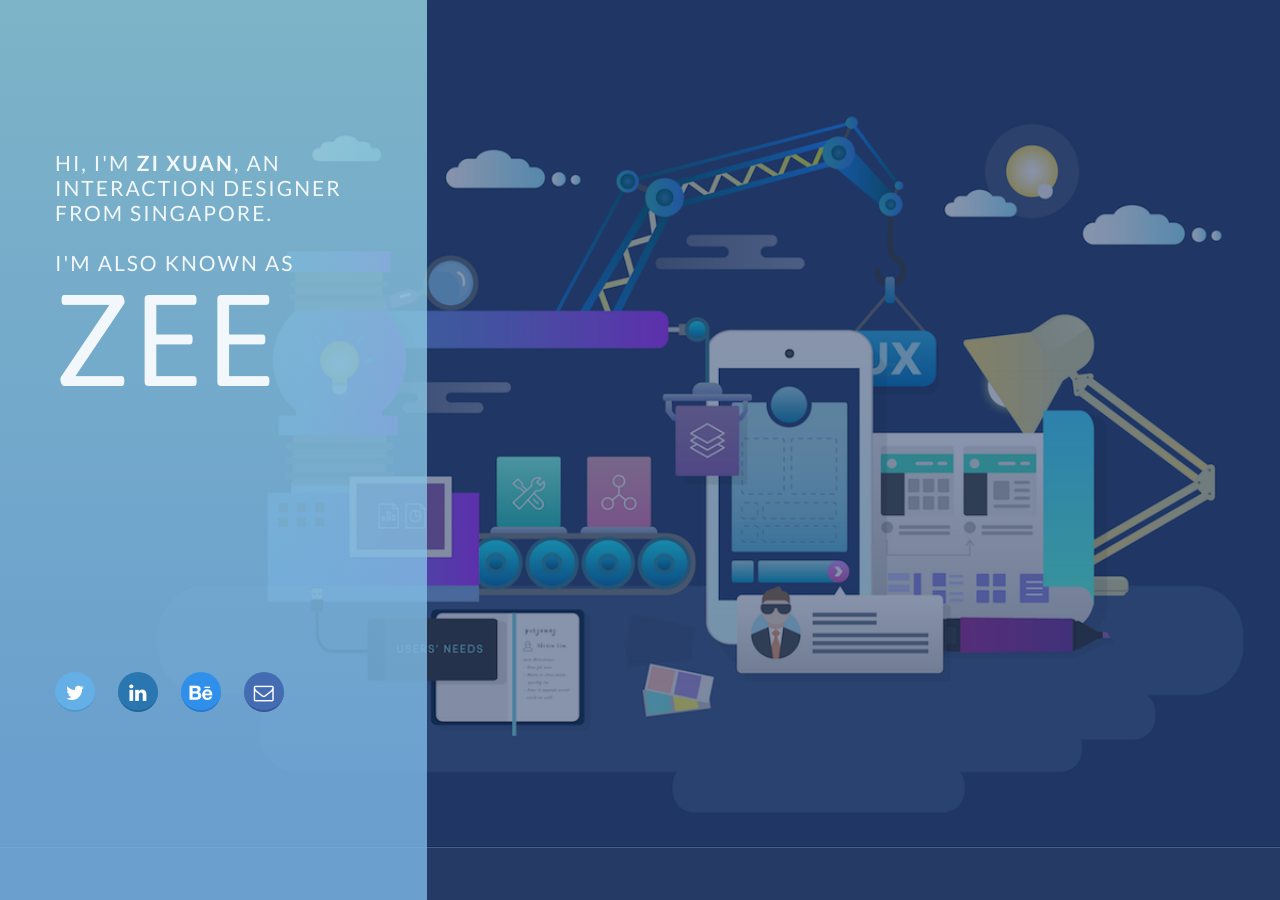
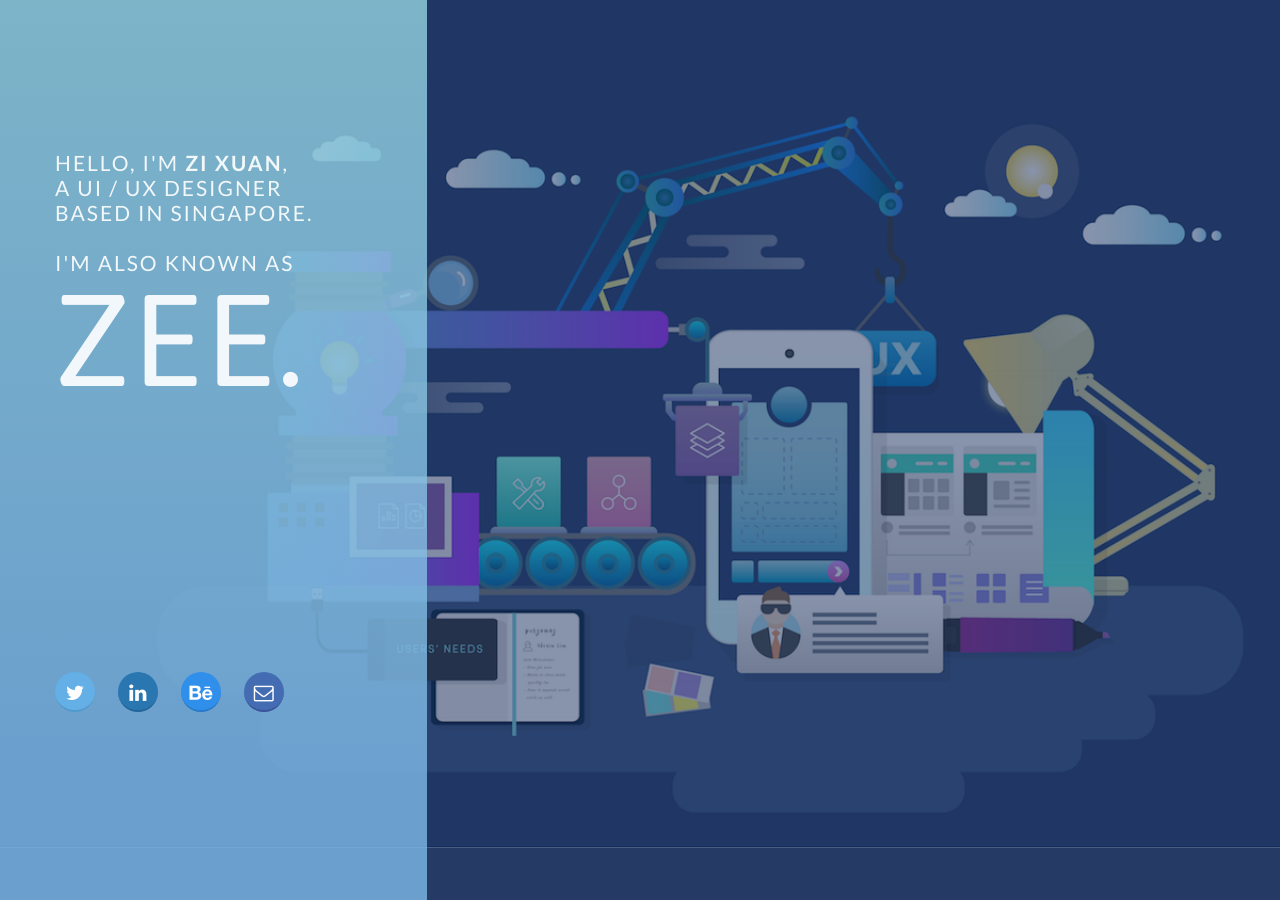
Before and after one commit to yzixuan/yzixuan.github.io, a Jekyll site: the page built from index.html, in a window 1280 px wide and 900 px high. Built offline with Jekyll 4.4.1, drawn with Linux system fonts in a browser that asks for light colours; nearby versions of some CDN libraries; some of the changed text lies outside the part shown.

Commit message:
edit description in the index page

```diff
--- a/_includes/about.html
+++ b/_includes/about.html
@@ -7,7 +7,7 @@
 
           <h2 class="cyan-color">ABOUT ZEE</h2>
 
-          <p>Hi there! I’m an aspiring interaction designer with both design and front-end development skills.</p>
+          <p>Hi there! I’m an aspiring UI/UX designer with both digital design and front-end development skills.</p>
 
           <p>I graduated from the National University of Singapore with a Bachelor's Degree in Computing (Information Systems), Hons. During my candidature, I took a variety of modules about HCI (Human-Computer Interaction) and enterprise systems. I have also undertaken both design and development internships at tech companies in the past.</p>
 
--- a/_includes/header-image.html
+++ b/_includes/header-image.html
@@ -3,11 +3,11 @@
   <div class="col-md-4 col-sm-5 col-xs-12 full" id="header-text">
 
     <p class="header-info">
-      HI, I'M <strong>ZI XUAN</strong>, AN<br/>
-      INTERACTION DESIGNER <br/>
-      FROM SINGAPORE. <br/><br/>
+      HELLO, I'M <strong>ZI XUAN</strong>,<br/>
+      A UI / UX DESIGNER <br/>
+      BASED IN SINGAPORE. <br/><br/>
       I'M ALSO KNOWN AS <br/>
-      <span id="sitename">ZEE</span><br/>
+      <span id="sitename">ZEE</span><span class="full-stop">.</span><br/>
     </p>
 
     <p class="social-media">
--- a/_sass/_header.scss
+++ b/_sass/_header.scss
@@ -96,6 +96,10 @@
   font-family: $dosis-font;
 }
 
+.full-stop {
+  font-size: 120px;
+}
+
 /******* TITLE HEADER *******/
 
 #title-header {
```
